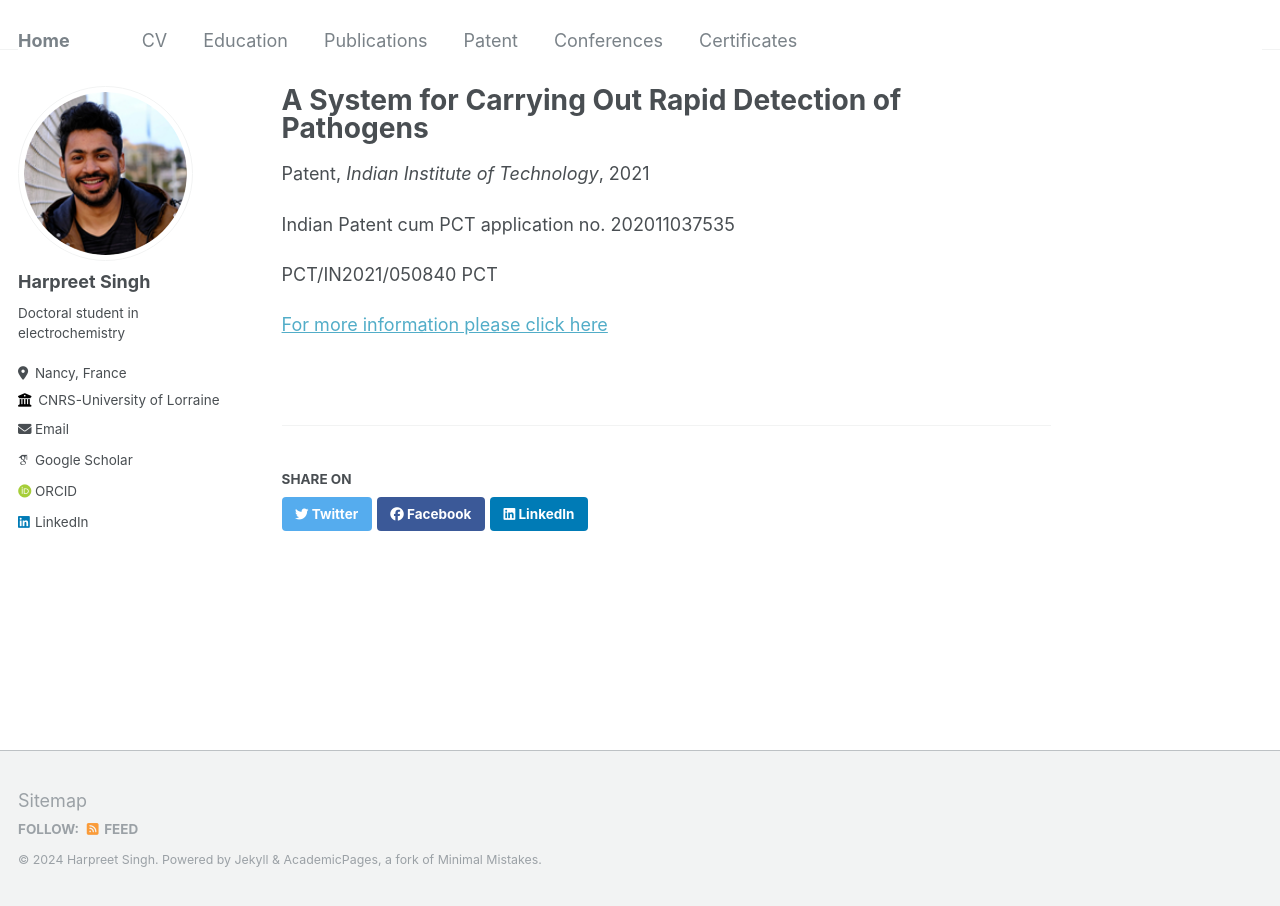
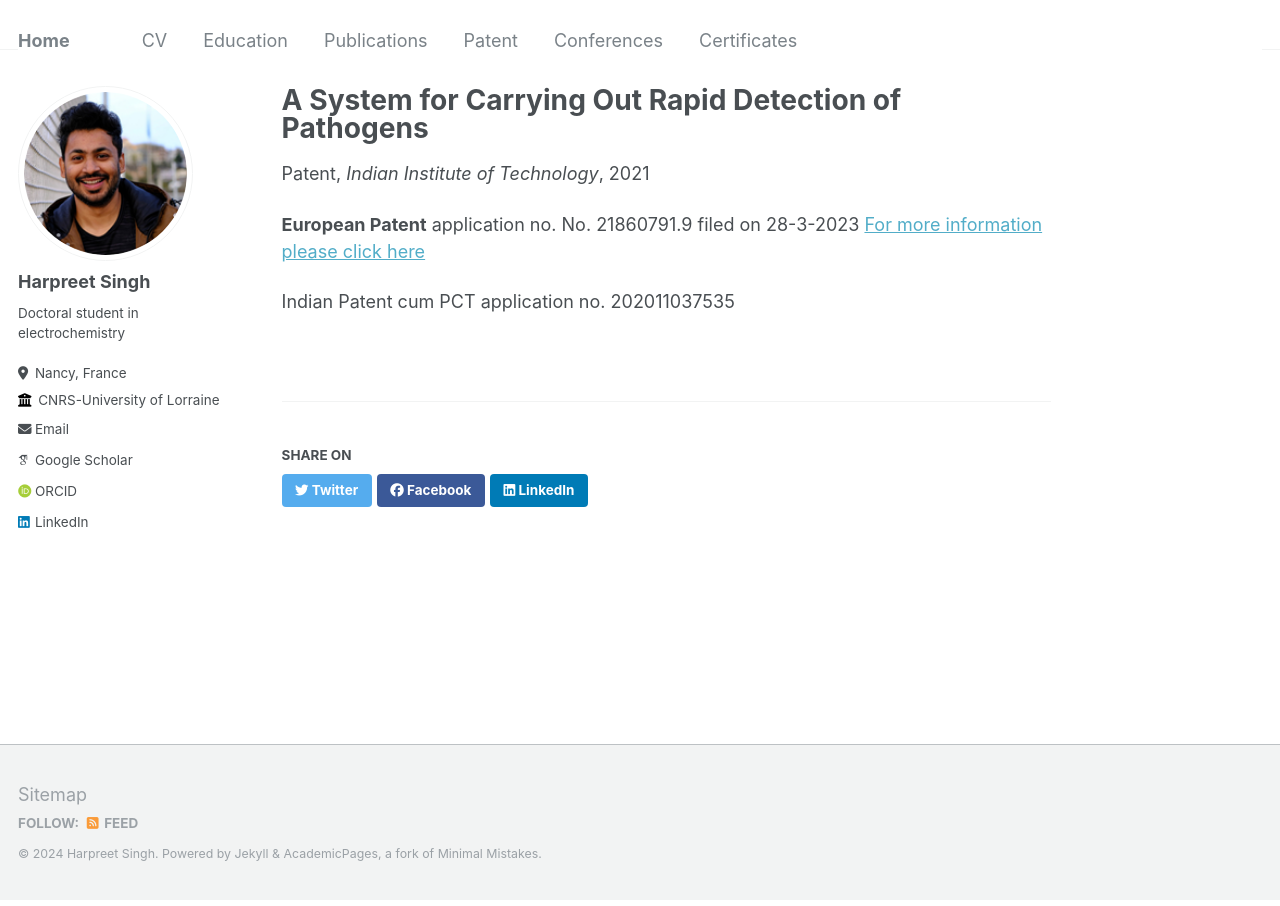
Before and after one commit to Harpr33t-Singh/Harpr33t-Singh.github.io, a Jekyll site: the page built from _teaching/2014-spring-teaching-1.md, in a window 1280 px wide. Built offline with Jekyll 4.4.1, drawn with Linux system fonts in a browser that asks for light colours; some web fonts are replaced.

Commit message:
Update 2014-spring-teaching-1.md

```diff
--- a/_teaching/2014-spring-teaching-1.md
+++ b/_teaching/2014-spring-teaching-1.md
@@ -7,9 +7,7 @@ venue: "Indian Institute of Technology"
 date: 2021-08-31
 location: "New Delhi, India"
 ---
+**European Patent** application no. No. 21860791.9 filed on 28-3-2023
+[For more information please click here](https://register.epo.org/application?number=EP21860791&tab=main)
 
 Indian Patent cum PCT application no. 202011037535
-
-PCT/IN2021/050840 PCT
-
-[For more information please click here](https://iprsearch.ipindia.gov.in/PublicSearch/PublicationSearch/ApplicationStatus)
```
